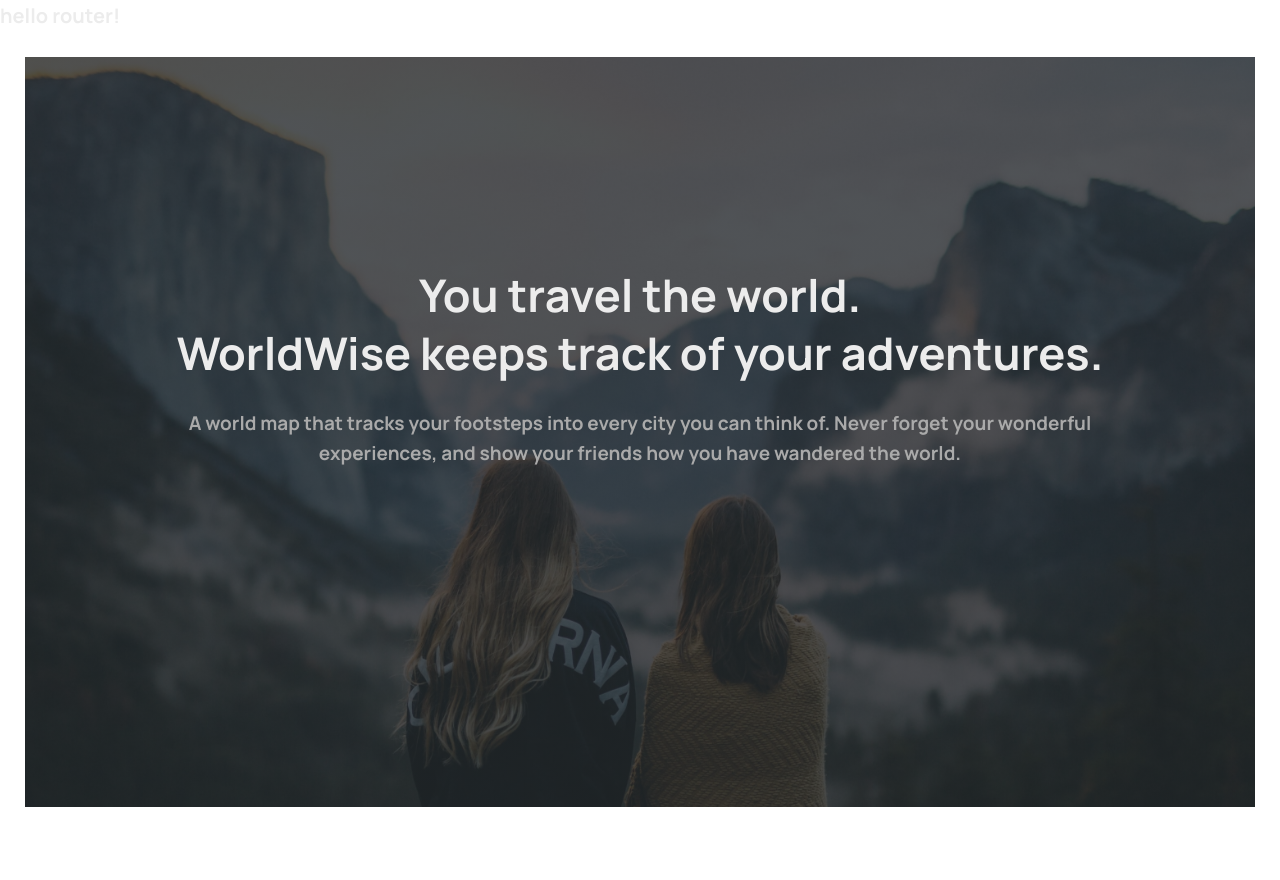
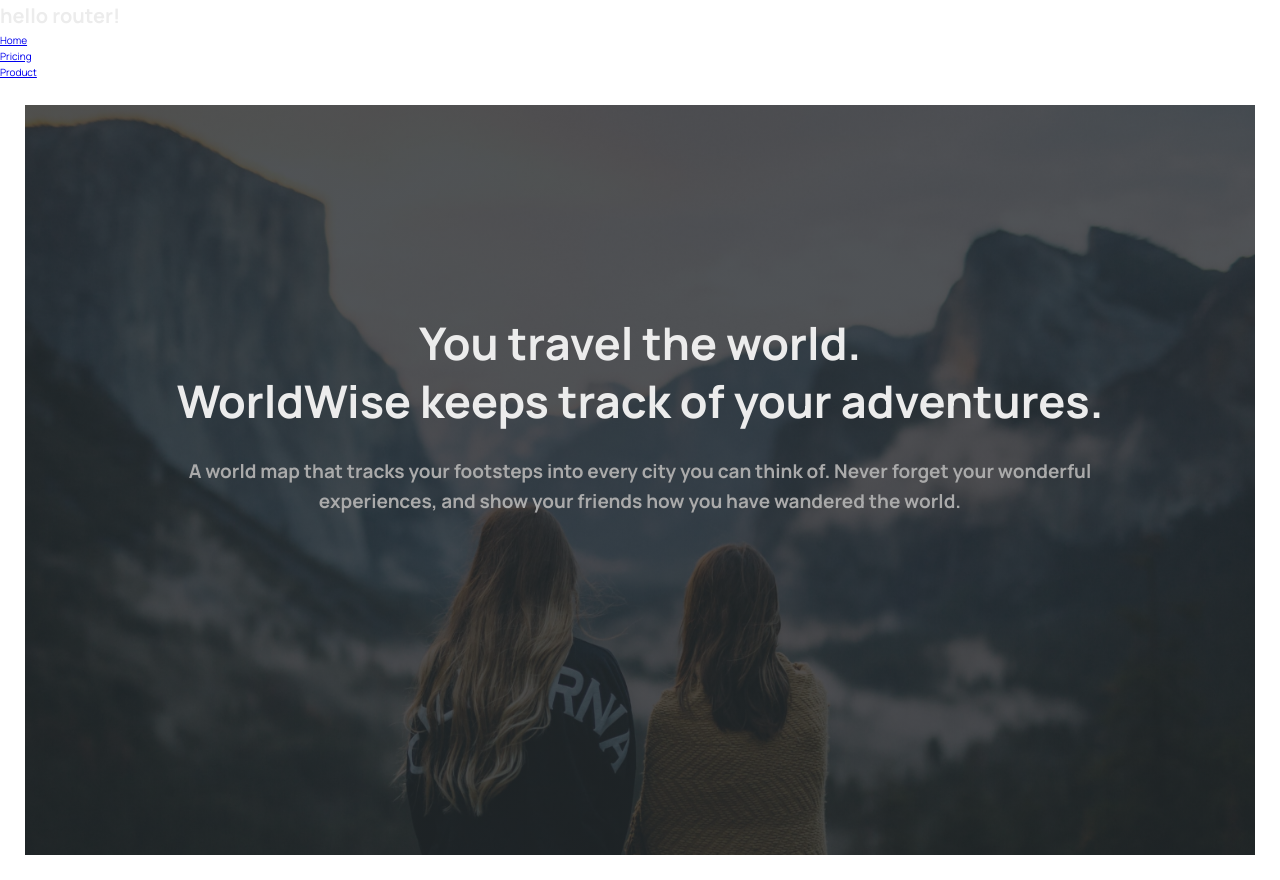
Before and after one commit to LucasMadranges/WorldWise, a React (Vite) app: page / in a window 1280 px wide. Before the commit the page ends 832 px from the top, so only its background shows below. Built offline with nearby package versions, Linux system fonts and the light colour scheme.

Commit message:
Implementing NavLink

```diff
--- a/src/App.jsx
+++ b/src/App.jsx
@@ -3,6 +3,7 @@
 import Pricing from "./pages/Pricing.jsx";
 import Homepage from "./pages/Homepage.jsx";
 import PageNotFound from "./pages/PageNotFound.jsx";
+import PageNav from "./components/PageNav.jsx";
 
 export default function App() {
     return (
@@ -11,6 +12,8 @@
                 <h1>hello router!</h1>
 
                 <BrowserRouter>
+                    <PageNav/>
+
                     <Routes>
                         <Route path="/"
                                element={<Homepage/>}/>
--- /dev/null
+++ b/src/components/PageNav.jsx
@@ -0,0 +1,22 @@
+import './PageNav.module.css'
+import {NavLink} from "react-router-dom";
+
+export default function PageNav() {
+    return (
+        <>
+            <nav>
+                <ul>
+                    <li>
+                        <NavLink to='/'>Home</NavLink>
+                    </li>
+                    <li>
+                        <NavLink to='/pricing'>Pricing</NavLink>
+                    </li>
+                    <li>
+                        <NavLink to='/product'>Product</NavLink>
+                    </li>
+                </ul>
+            </nav>
+        </>
+    )
+}
--- a/src/pages/Homepage.jsx
+++ b/src/pages/Homepage.jsx
@@ -6,7 +6,7 @@
             <section>
                 <h1>
                     You travel the world.
-          <br />
+                    <br/>
                     WorldWise keeps track of your adventures.
                 </h1>
                 <h2>
```
Lines whose indentation alone changed are shown as unchanged.
